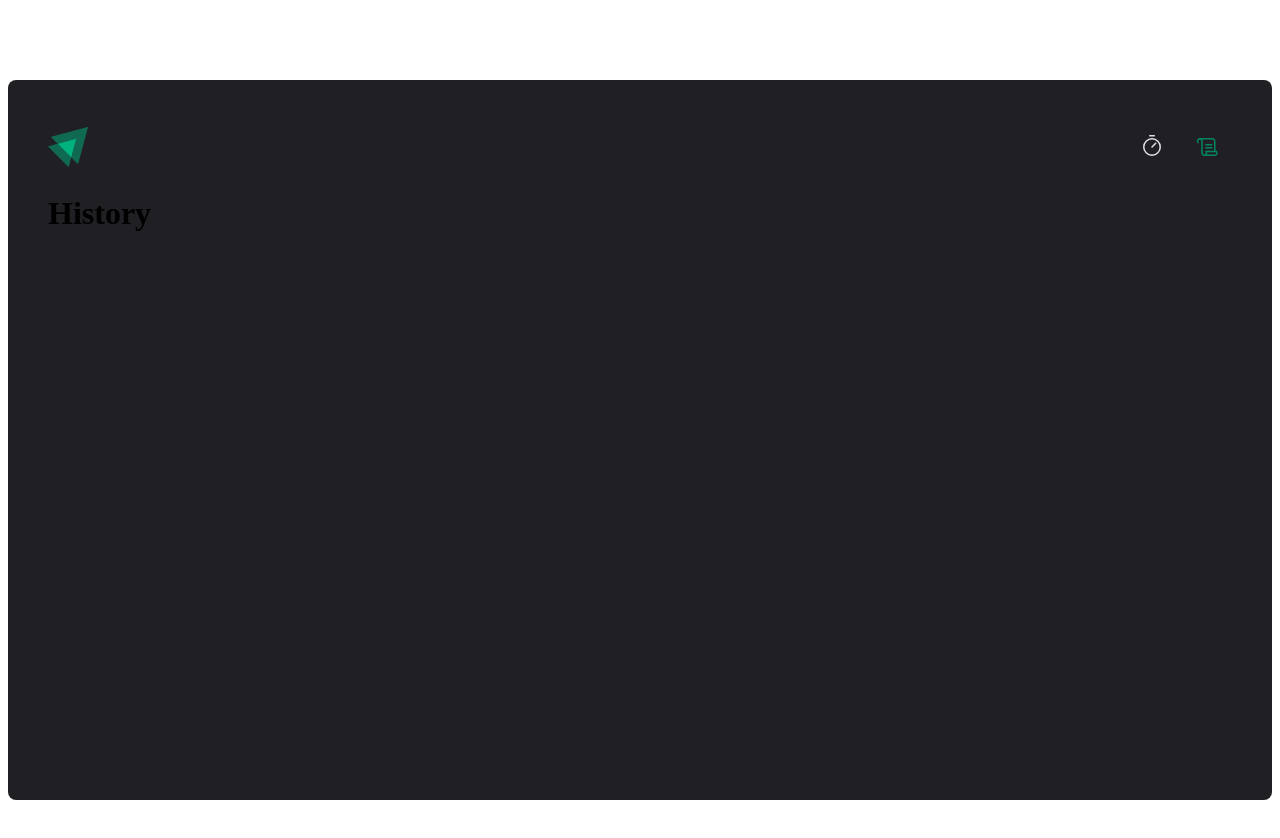
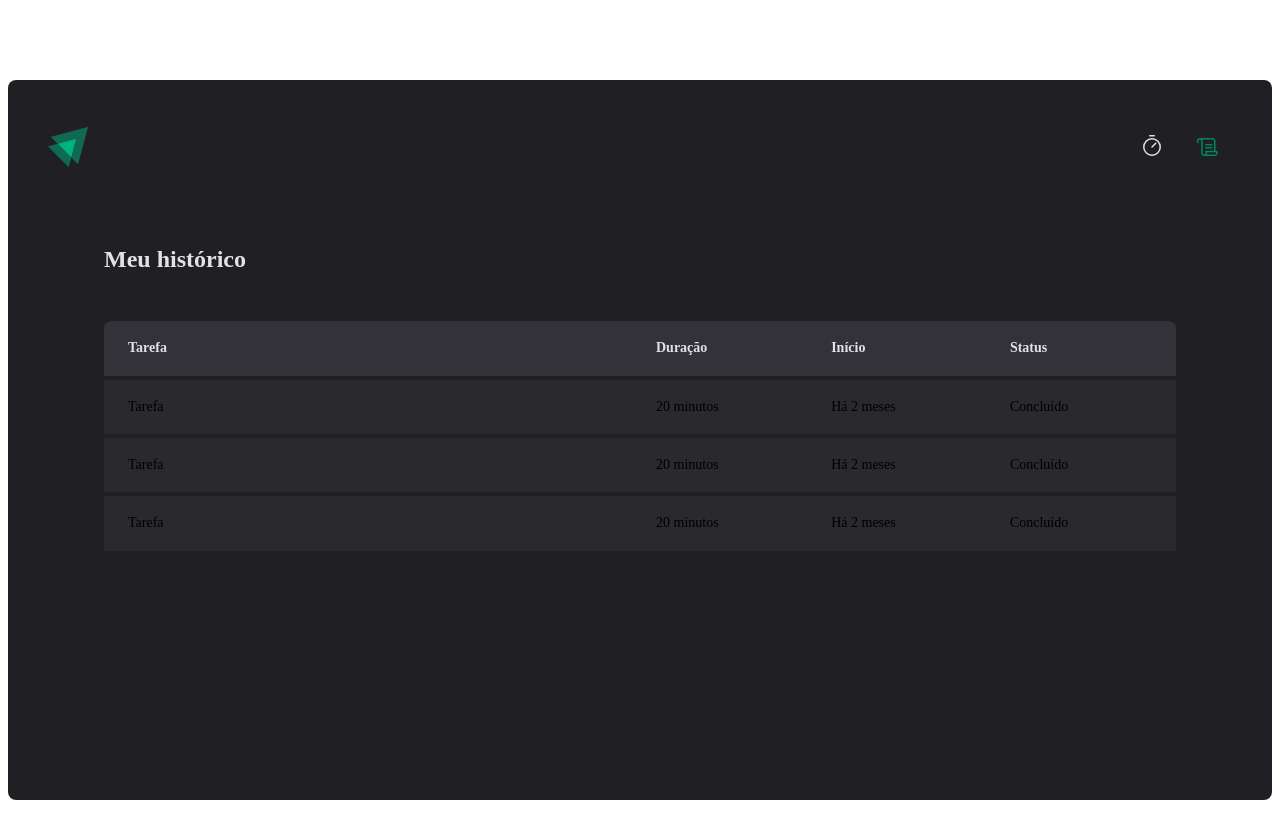
Before and after one commit to FernandoBrino/02-ignite-timer, a React (Vite) app: page /history in a window 1280 px wide. Shown: the top 838 px of the page. Built offline with nearby package versions, Linux system fonts and the light colour scheme.

Commit message:
History page structure

```diff
--- a/src/pages/History/index.tsx
+++ b/src/pages/History/index.tsx
@@ -1,7 +1,42 @@
+import { HistoryContainer, HistoryList } from './styles'
+
 export function History() {
   return (
-    <div>
-      <h1>History</h1>
-    </div>
+    <HistoryContainer>
+      <h1>Meu histórico</h1>
+
+      <HistoryList>
+        <table>
+          <thead>
+            <tr>
+              <th>Tarefa</th>
+              <th>Duração</th>
+              <th>Início</th>
+              <th>Status</th>
+            </tr>
+          </thead>
+          <tbody>
+            <tr>
+              <td>Tarefa</td>
+              <td>20 minutos</td>
+              <td>Há 2 meses</td>
+              <td>Concluído</td>
+            </tr>
+            <tr>
+              <td>Tarefa</td>
+              <td>20 minutos</td>
+              <td>Há 2 meses</td>
+              <td>Concluído</td>
+            </tr>
+            <tr>
+              <td>Tarefa</td>
+              <td>20 minutos</td>
+              <td>Há 2 meses</td>
+              <td>Concluído</td>
+            </tr>
+          </tbody>
+        </table>
+      </HistoryList>
+    </HistoryContainer>
   )
 }
--- a/src/pages/History/styles.ts
+++ b/src/pages/History/styles.ts
@@ -1,3 +1,62 @@
 import styled from 'styled-components'
 
-export const HistoryContainer = styled.main``
+export const HistoryContainer = styled.main`
+  flex: 1;
+  padding: 3.5rem;
+
+  display: flex;
+  flex-direction: column;
+
+  h1 {
+    font-size: 1.5rem;
+    color: ${(props) => props.theme['gray-100']};
+  }
+`
+
+export const HistoryList = styled.div`
+  flex: 1;
+  overflow: auto;
+  margin-top: 2rem;
+
+  table {
+    width: 100%;
+    border-collapse: collapse;
+    min-width: 600px;
+
+    th {
+      background-color: ${(props) => props.theme['gray-600']};
+      padding: 1rem;
+      text-align: left;
+      color: ${(props) => props.theme['gray-100']};
+      font-size: 0.875rem;
+      line-height: 1.6;
+
+      &:first-child {
+        border-top-left-radius: 8px;
+        padding-left: 1.5rem;
+      }
+
+      &:last-child {
+        border-top-right-radius: 8px;
+        padding-right: 1.5rem;
+      }
+    }
+
+    td {
+      background-color: ${(props) => props.theme['gray-700']};
+      border-top: 4px solid ${(props) => props.theme['gray-800']};
+      padding: 1rem;
+      font-size: 0.875rem;
+      line-height: 1.6;
+
+      &:first-child {
+        width: 50%;
+        padding-left: 1.5rem;
+      }
+
+      &:last-child {
+        padding-right: 1.5rem;
+      }
+    }
+  }
+`
```
